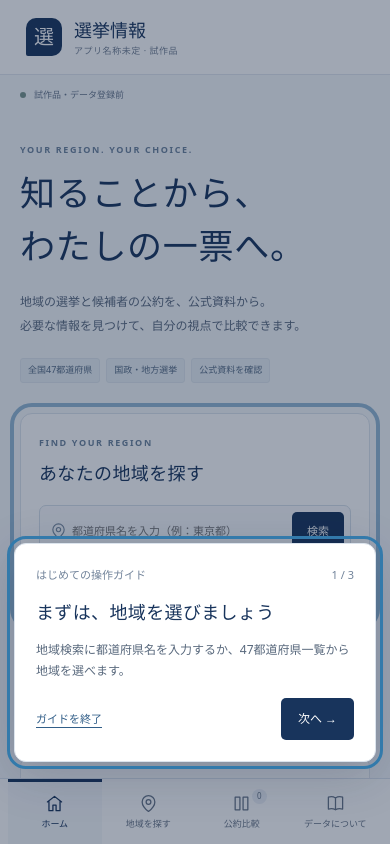
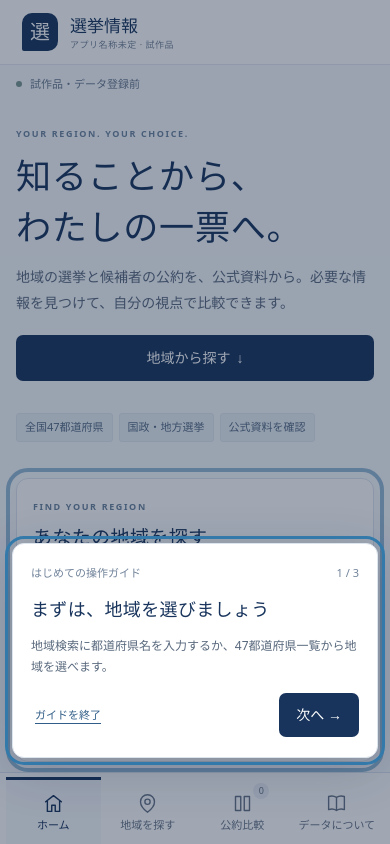
Before and after one commit to jphacks/ok_2603, a React (Vite) app: page / in a window 390 px wide. Shown: the top 844 px of the page. Built offline with nearby package versions, Linux system fonts and the light colour scheme.

Commit message:
Improve mobile navigation and touch layouts

```diff
--- a/src/App.tsx
+++ b/src/App.tsx
@@ -113,6 +113,22 @@ function App() {
     setPreview(false);
     window.scrollTo(0, 0);
   }
+  function openRegionSearch() {
+    const scrollToSearch = () => {
+      document.getElementById("region-search")?.scrollIntoView({
+        behavior: window.matchMedia("(prefers-reduced-motion: reduce)").matches
+          ? "auto"
+          : "smooth",
+        block: "start",
+      });
+    };
+    if (page === "home") {
+      scrollToSearch();
+      return;
+    }
+    navigate("home");
+    window.setTimeout(scrollToSearch, 0);
+  }
   function chooseRegion(name: string) {
     setRegion(name);
     setElectionId(null);
@@ -205,7 +221,7 @@ function App() {
                 }
                 aria-current={page === target ? "page" : undefined}
                 onClick={() =>
-                  target === "region" ? navigate("home") : navigate(target)
+                  target === "region" ? openRegionSearch() : navigate(target)
                 }
               >
                 <Icon name={icon} />
@@ -291,6 +307,9 @@ function App() {
                   <br className="desktop-break" />
                   必要な情報を見つけて、自分の視点で比較できます。
                 </p>
+                <a className="button primary mobile-start" href="#region-search">
+                  地域から探す <span aria-hidden="true">↓</span>
+                </a>
                 <div className="hero-tags">
                   <span>全国47都道府県</span>
                   <span>国政・地方選挙</span>
--- a/src/index.css
+++ b/src/index.css
@@ -386,6 +386,10 @@ svg {
   font-weight: 600;
   min-height: 42px;
   white-space: normal;
+  text-decoration: none;
+}
+.mobile-start {
+  display: none;
 }
 .button.primary {
   background: #18345c;
@@ -1390,3 +1394,404 @@ tbody tr:last-child > * {
   display: block;
   margin-bottom: 5px;
 }
+
+@media (max-width: 600px) {
+  :root {
+    font-size: 15px;
+    line-height: 1.7;
+  }
+
+  body {
+    min-width: 320px;
+    overflow-x: hidden;
+  }
+
+  .header-inner {
+    height: 64px;
+    padding: 0 16px;
+  }
+
+  .brand {
+    font-size: 17px;
+  }
+
+  .brand-mark {
+    width: 36px;
+    height: 38px;
+  }
+
+  .main {
+    padding: 0 16px calc(88px + env(safe-area-inset-bottom));
+  }
+
+  .navigation {
+    height: calc(72px + env(safe-area-inset-bottom));
+    padding: 4px 6px env(safe-area-inset-bottom);
+    justify-content: space-around;
+    gap: 0;
+  }
+
+  .navigation button {
+    min-width: 0;
+    min-height: 56px;
+    gap: 4px;
+    padding: 4px 2px;
+    font-size: 11px;
+    line-height: 1.2;
+  }
+
+  .navigation svg {
+    width: 21px;
+    height: 21px;
+  }
+
+  .navigation .count {
+    left: calc(50% + 11px);
+    top: 3px;
+    width: 16px;
+    height: 16px;
+    min-width: 16px;
+    font-size: 9px;
+  }
+
+  .mobile-start {
+    display: inline-flex;
+    min-height: 48px;
+    width: 100%;
+    margin: 2px 0 20px;
+    border-radius: 8px;
+    font-size: 15px;
+    text-decoration: none;
+  }
+
+  .hero {
+    padding: 22px 0 20px;
+  }
+
+  .hero h1 {
+    font-size: clamp(30px, 9vw, 36px);
+    line-height: 1.45;
+    margin-bottom: 12px;
+  }
+
+  .hero-description {
+    font-size: 14px;
+    line-height: 1.9;
+  }
+
+  .desktop-break {
+    display: none;
+  }
+
+  .hero-tags {
+    gap: 6px;
+    margin-top: 12px;
+  }
+
+  .hero-tags span {
+    font-size: 11px;
+    padding: 4px 8px;
+  }
+
+  .prototype-note {
+    padding: 10px 0;
+    font-size: 11px;
+  }
+
+  .breadcrumb {
+    gap: 7px;
+    font-size: 12px;
+    margin: 12px 0 18px;
+  }
+
+  .breadcrumb button {
+    min-height: 40px;
+    font-size: 12px;
+  }
+
+  .page-heading {
+    margin: 18px 0;
+    gap: 10px;
+  }
+
+  h1 {
+    font-size: clamp(25px, 7vw, 31px);
+    overflow-wrap: anywhere;
+  }
+
+  h2 {
+    font-size: 20px;
+  }
+
+  .page-heading p {
+    font-size: 14px;
+  }
+
+  .search-panel,
+  .panel {
+    padding: 20px 16px;
+    margin: 16px 0;
+    border-radius: 12px;
+  }
+
+  .search-panel {
+    scroll-margin-top: 16px;
+  }
+
+  .search-panel h2,
+  .section-heading h2 {
+    font-size: 19px;
+  }
+
+  .search-input {
+    display: grid;
+    grid-template-columns: 22px minmax(0, 1fr);
+    min-height: 0;
+    gap: 7px;
+    padding: 8px 10px 10px;
+  }
+
+  .search-input input {
+    width: 100%;
+    min-height: 44px;
+    padding: 8px 2px;
+    font-size: 16px;
+  }
+
+  .search-input .button {
+    grid-column: 1 / -1;
+    width: 100%;
+    min-height: 46px;
+    font-size: 15px;
+  }
+
+  .search-panel > .small,
+  .small,
+  .muted {
+    font-size: 13px;
+  }
+
+  .section {
+    padding: 28px 0;
+  }
+
+  .region-grid {
+    grid-template-columns: minmax(0, 1fr);
+    gap: 10px;
+  }
+
+  .region-group {
+    padding: 14px;
+    border-radius: 10px;
+  }
+
+  .region-group > div {
+    grid-template-columns: repeat(2, minmax(0, 1fr));
+    gap: 2px 10px;
+  }
+
+  .region-group button {
+    min-height: 44px;
+    padding: 7px 3px;
+    font-size: 14px;
+  }
+
+  .button {
+    min-height: 46px;
+    padding: 10px 14px;
+    font-size: 14px;
+    border-radius: 7px;
+  }
+
+  .text-button {
+    display: inline-flex;
+    align-items: center;
+    min-height: 44px;
+    padding: 7px 4px;
+    font-size: 14px;
+    text-align: left;
+  }
+
+  .wide-input,
+  .filters select {
+    min-height: 46px;
+    font-size: 16px;
+  }
+
+  .filters {
+    align-items: stretch;
+    gap: 10px;
+  }
+
+  .segmented {
+    width: 100%;
+  }
+
+  .segmented button {
+    flex: 1;
+    min-height: 44px;
+    padding: 8px 6px;
+    font-size: 13px;
+  }
+
+  .filters label {
+    display: flex;
+    align-items: center;
+    justify-content: space-between;
+    width: 100%;
+    font-size: 14px;
+  }
+
+  .filters select {
+    width: min(68%, 240px);
+    margin-left: 10px;
+  }
+
+  .candidate-grid,
+  .election-list {
+    grid-template-columns: minmax(0, 1fr);
+    gap: 12px;
+  }
+
+  .candidate-card,
+  .election-card {
+    min-width: 0;
+    padding: 16px;
+    border-radius: 10px;
+  }
+
+  .candidate-intro,
+  .detail-profile {
+    align-items: flex-start;
+    gap: 12px;
+    margin-bottom: 18px;
+  }
+
+  .candidate-intro h2 {
+    font-size: 18px;
+  }
+
+  .candidate-intro img,
+  .candidate-intro .photo-missing,
+  .detail-profile img,
+  .detail-profile .photo-missing {
+    width: 72px;
+    min-width: 72px;
+    height: 88px;
+  }
+
+  .card-actions,
+  .preview-callout,
+  .center-actions {
+    align-items: stretch;
+    flex-direction: column;
+    gap: 8px;
+  }
+
+  .card-actions > *,
+  .preview-callout > .button,
+  .center-actions > .button {
+    width: 100%;
+    justify-content: center;
+  }
+
+  .preview-callout {
+    padding: 18px 16px;
+    border-radius: 10px;
+  }
+
+  .tab-list {
+    margin: 20px -16px 0;
+    padding: 0 12px;
+    overscroll-behavior-x: contain;
+    scrollbar-width: thin;
+  }
+
+  .tab-list button {
+    min-height: 48px;
+    padding: 10px 14px;
+    font-size: 13px;
+  }
+
+  .detail-content {
+    border-radius: 0 0 10px 10px;
+  }
+
+  .checks > div {
+    grid-template-columns: minmax(0, 1fr);
+    gap: 6px;
+    padding: 14px 0;
+  }
+
+  th,
+  td {
+    padding: 12px 10px;
+    font-size: 13px;
+  }
+
+  .comparison-scroll {
+    max-width: calc(100vw - 32px);
+    overscroll-behavior-x: contain;
+    -webkit-overflow-scrolling: touch;
+    scroll-margin-bottom: calc(92px + env(safe-area-inset-bottom));
+  }
+
+  .comparison-table th,
+  .comparison-table td {
+    width: 220px;
+    min-width: 220px;
+    padding: 15px;
+  }
+
+  .comparison-table tr > *:first-child {
+    width: 100px;
+    min-width: 100px;
+    padding: 11px;
+    font-size: 12px;
+  }
+
+  .compare-tray {
+    bottom: calc(80px + env(safe-area-inset-bottom));
+    max-width: calc(100% - 24px);
+    white-space: normal;
+  }
+
+  .compare-tray .button {
+    min-height: 44px;
+  }
+
+  .tour-shade {
+    padding: 14px 12px calc(86px + env(safe-area-inset-bottom));
+    overflow-y: auto;
+  }
+
+  .tour-card {
+    max-height: min(75dvh, 560px);
+    overflow-y: auto;
+    padding: 20px 18px;
+  }
+
+  .tour-actions {
+    flex-wrap: wrap;
+    gap: 6px 12px;
+  }
+
+  .tour-actions > button {
+    min-height: 44px;
+  }
+
+  .term-wrap .popover {
+    bottom: calc(84px + env(safe-area-inset-bottom));
+  }
+}
+
+@media (max-width: 360px) {
+  .navigation button {
+    font-size: 10px;
+  }
+
+  .hero h1 {
+    font-size: 29px;
+  }
+
+}
```
